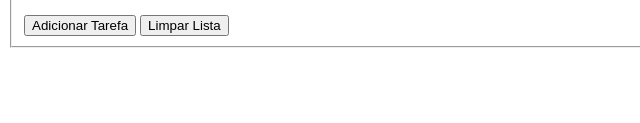
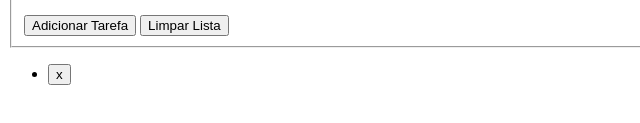
Before and after one commit to 1TDSPL-2023/revisao, a plain HTML site: page exercicio-01-arrays/index.html in a window 1280 px wide. Both pictures are taken after a click on the button "Adicionar Tarefa". Shown: the part 127-250 px from the top of the page, 0-640 px from the left. Drawn offline with Linux system fonts and the light colour scheme.

Commit message:
formulario

```diff
--- a/exercicio-01-arrays/index.html
+++ b/exercicio-01-arrays/index.html
@@ -18,7 +18,7 @@
 
         <div>
 
-            <form name="tarefas" action="index.html" method="get" onsubmit="return false">
+            <form name="tarefas" action="#" method="get" onsubmit="return false">
 
                 <fieldset>
                     <legend>Formulário</legend>
@@ -26,7 +26,7 @@
                     <div>
 
                         <label for="idTarefa">Tarefa :</label>
-                        <input placeholder="Digite sua tarefa..."  id="idTarefa" type="buttons" name="tarefa"> <br> <br>
+                        <input placeholder="Digite sua tarefa..."  id="idTarefa" type="buttons" name="tarefa" required> <br> <br>
 
                     </div>
 
@@ -46,6 +46,8 @@
 
         <ul id="lista-tarefas">
 
+
+
         </ul>
 </body>
 
--- a/exercicio-01-arrays/script.js
+++ b/exercicio-01-arrays/script.js
@@ -3,4 +3,40 @@ let listaTarefasArray = []
 
 const botaoAdicionarTarefa = document.getElementById("btnAddTarefa")
 
-botaoAdicionarTarefa.addEventListener("click", function(){} );
+botaoAdicionarTarefa.addEventListener("click", (evento)=>{
+
+    evento.preventDefault();
+
+    const inputTarefa = document.getElementById("idTarefa");
+
+    listaTarefasArray.push(inputTarefa.value);
+
+    let li = document.createElement("li");
+    li.textContent = inputTarefa.value;
+
+    const listaTarefasUL = document.getElementById("lista-tarefas");
+    listaTarefasUL.appendChild(li);
+
+    let botaoExcluir = document.createElement("button");
+    botaoExcluir.textContent = " x ";
+
+    li.appendChild(botaoExcluir);
+
+    botaoExcluir.addEventListener("click", (evento)=>{
+
+        listaTarefasArray.forEach(tarefa=>{
+
+            if(evento.parentNode.textContent.split(" ")[0] == tarefa){
+                listaTarefasArray.splice(listaTarefasArray.indexOf(tarefa),1)
+            }
+        })
+
+        evento.target.parentNode.remove();
+        console.log(listaTarefasArray);
+
+    })
+
+
+    inputTarefa.value = "";
+
+});
```
